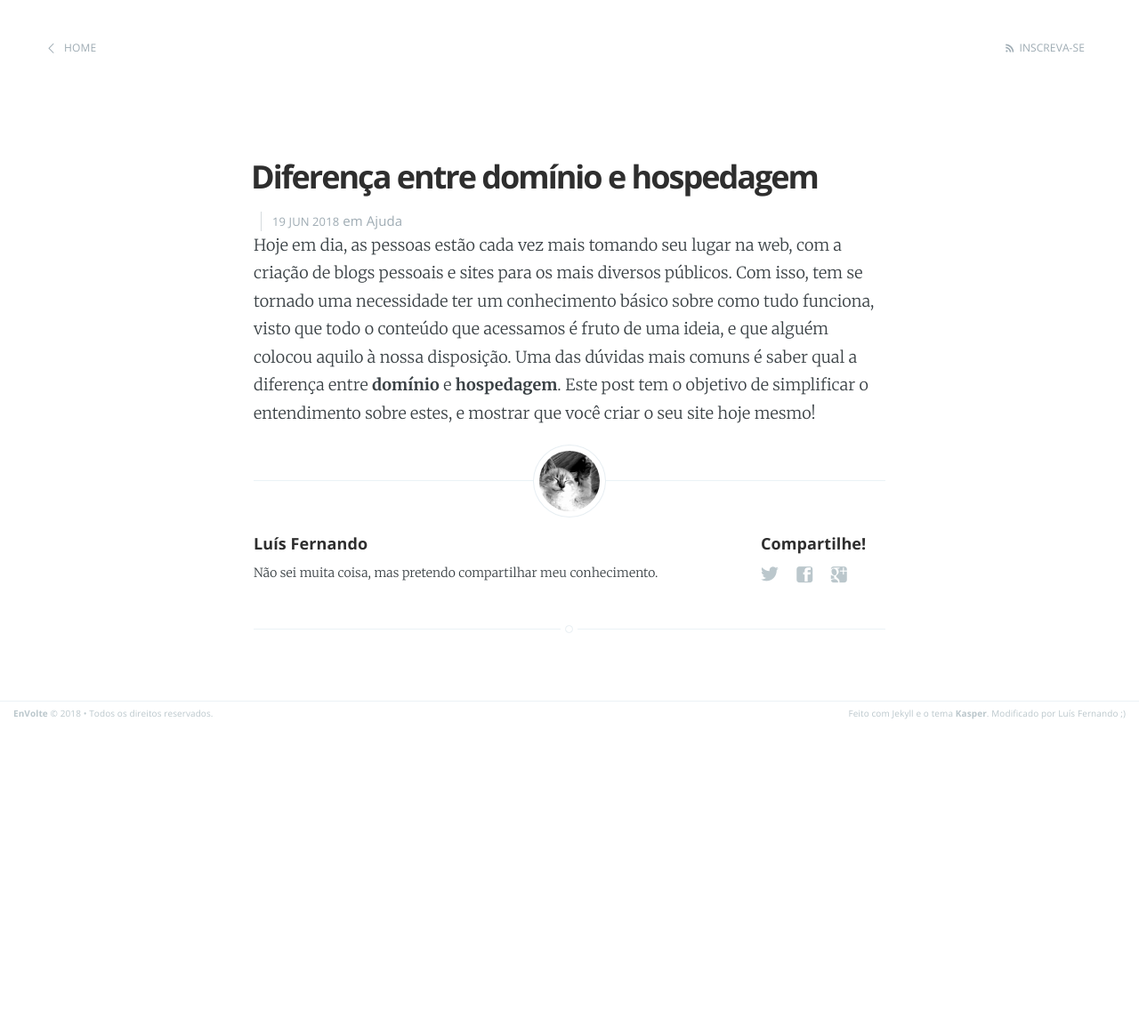
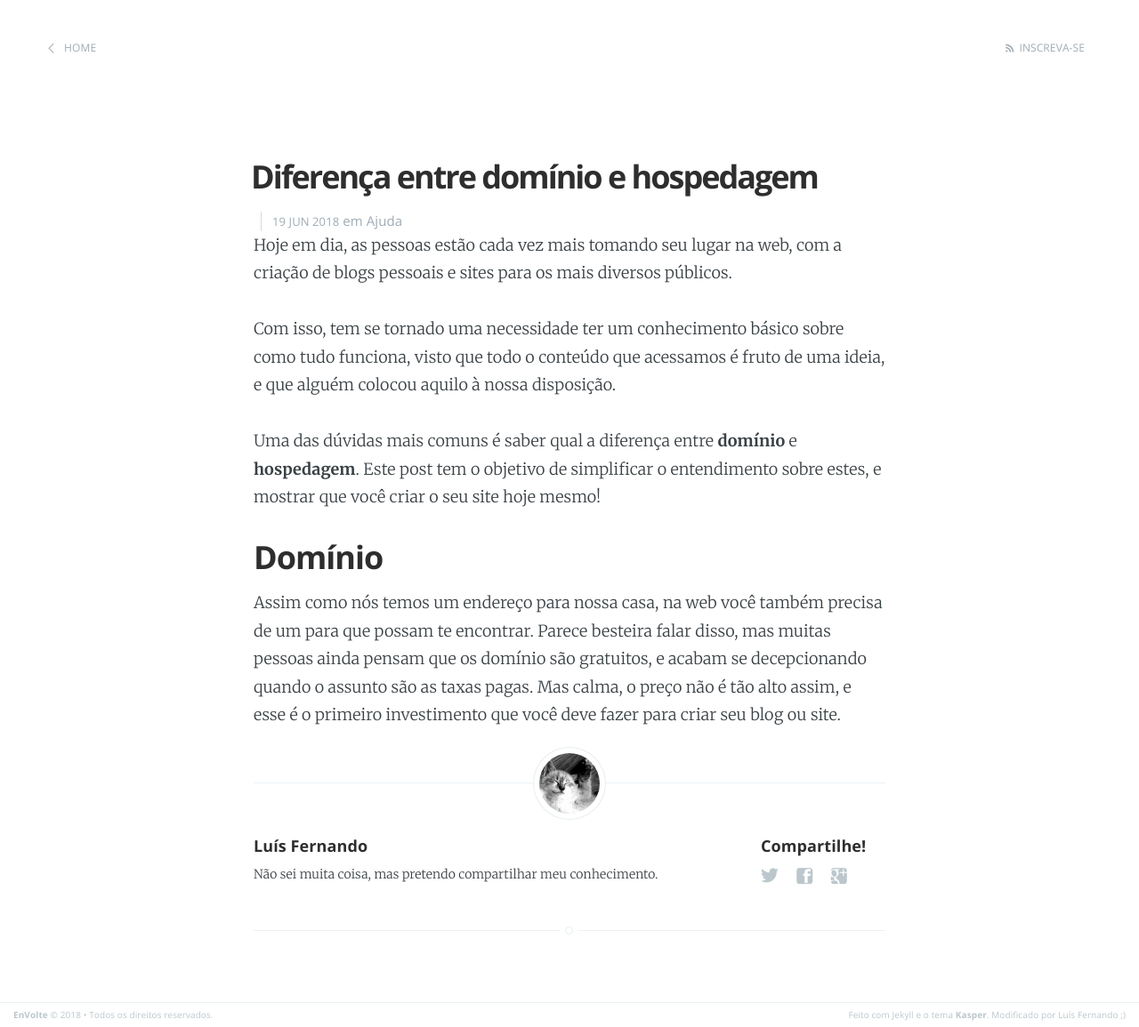
Before and after one commit to EnVolte/envolte.github.io, a Jekyll site: the page built from _posts/2018-06-19-diferenca-entre-dominio-hospedagem.html, in a window 1280 px wide. Shown: the whole page at 89% size. Built offline with Jekyll 4.4.1, drawn with Linux system fonts in a browser that asks for light colours; before the commit the page ends 900 px from its top, so only the background shows below that.

Commit message:
Update 2018-06-19-diferenca-entre-dominio-hospedagem.html

```diff
--- a/_posts/2018-06-19-diferenca-entre-dominio-hospedagem.html
+++ b/_posts/2018-06-19-diferenca-entre-dominio-hospedagem.html
@@ -5,6 +5,8 @@ date:   2018-06-19 08:00:00
 categories: Ajuda
 ---
 
-Hoje em dia, as pessoas estão cada vez mais tomando seu lugar na web, com a criação de blogs pessoais e sites para os mais diversos públicos.
-Com isso, tem se tornado uma necessidade ter um conhecimento básico sobre como tudo funciona, visto que todo o conteúdo que acessamos é fruto de uma ideia, e que alguém colocou aquilo à nossa disposição.
-Uma das dúvidas mais comuns é saber qual a diferença entre <b>domínio</b> e <b>hospedagem</b>. Este post tem o objetivo de simplificar o entendimento sobre estes, e mostrar que você criar o seu site hoje mesmo!
+<p>Hoje em dia, as pessoas estão cada vez mais tomando seu lugar na web, com a criação de blogs pessoais e sites para os mais diversos públicos.</p>
+<p>Com isso, tem se tornado uma necessidade ter um conhecimento básico sobre como tudo funciona, visto que todo o conteúdo que acessamos é fruto de uma ideia, e que alguém colocou aquilo à nossa disposição.</p>
+<p>Uma das dúvidas mais comuns é saber qual a diferença entre <b>domínio</b> e <b>hospedagem</b>. Este post tem o objetivo de simplificar o entendimento sobre estes, e mostrar que você criar o seu site hoje mesmo!</p>
+<p><h2>Domínio</h2>
+<p>Assim como nós temos um endereço para nossa casa, na web você também precisa de um para que possam te encontrar. Parece besteira falar disso, mas muitas pessoas ainda pensam que os domínio são gratuitos, e acabam se decepcionando quando o assunto são as taxas pagas. Mas calma, o preço não é tão alto assim, e esse é o primeiro investimento que você deve fazer para criar seu blog ou site.</p>
```
